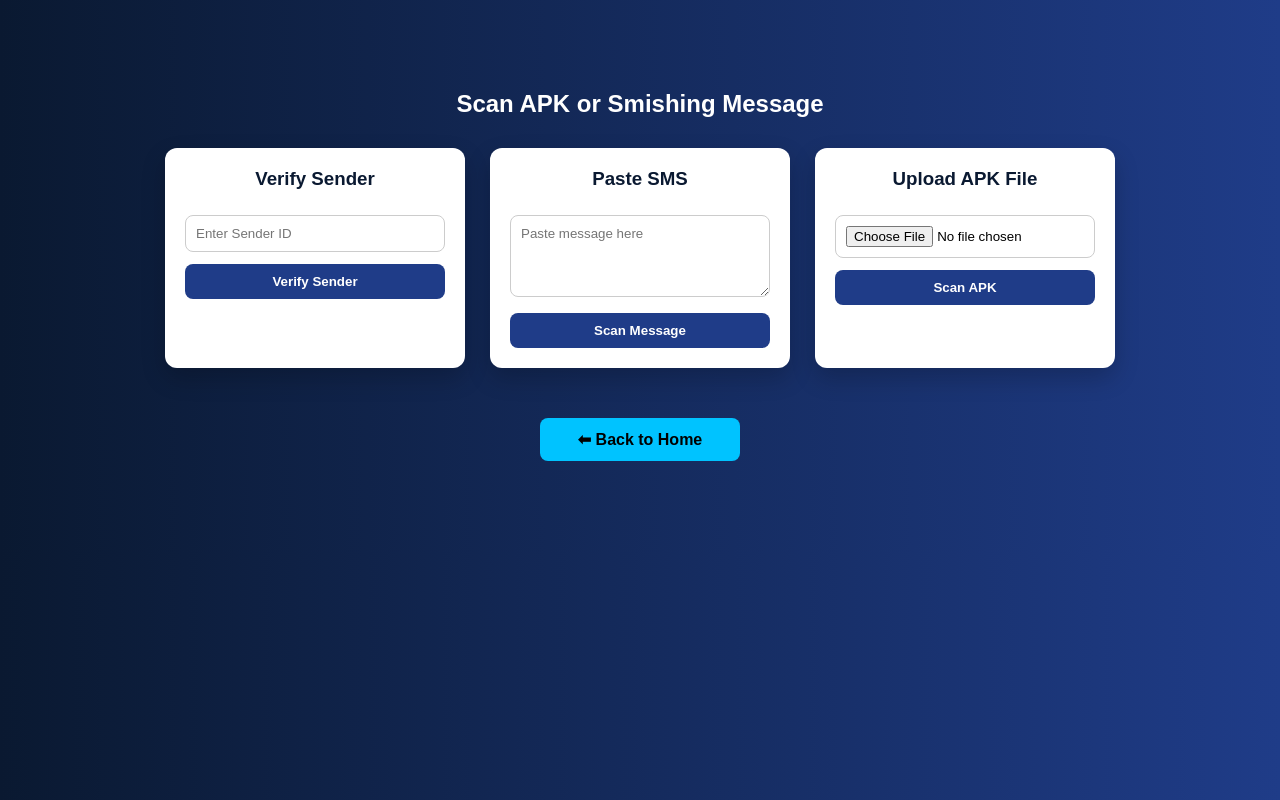
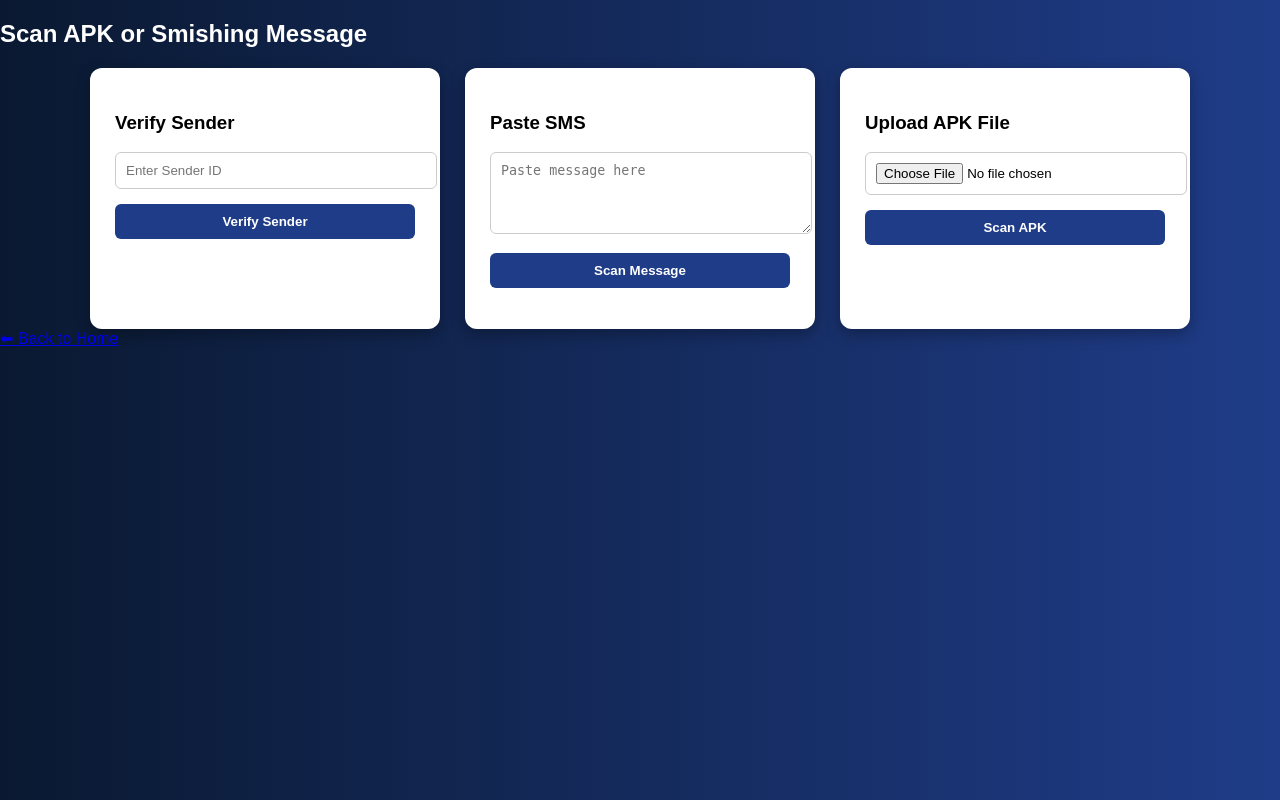
Before and after one commit to rudannimili-99/apkonic, a Flask app: page /scan in a window 1280 px wide. Run offline with Flask 3, Linux system fonts and the light colour scheme.

Commit message:
style.css

```diff
--- a/static/style.css
+++ b/static/style.css
@@ -1,459 +1,193 @@
-/* HERO SECTION (home page) */
+/* ===== GLOBAL ===== */
+body {
+    margin: 0;
+    font-family: Arial, sans-serif;
+    background: linear-gradient(to right, #0a1931, #1f3c88);
+    color: white;
+}
+
+/* ===== NAVBAR ===== */
+header {
+    position: fixed;
+    top: 0;
+    width: 100%;
+    background: rgba(0, 0, 0, 0.8);
+    display: flex;
+    justify-content: space-between;
+    align-items: center;
+    padding: 15px 30px;
+    z-index: 1000;
+}
+
+.logo {
+    font-size: 22px;
+    font-weight: bold;
+}
+
+nav a {
+    color: white;
+    margin-left: 20px;
+    text-decoration: none;
+    font-weight: bold;
+}
+
+nav a:hover {
+    color: #00c3ff;
+}
+
+/* ===== HERO (HOME PAGE) ===== */
 .hero {
     display: flex;
     flex-direction: column;
-    justify-content: center;
+    justify-content: flex-start;
     align-items: center;
-    height: 90vh;
+    padding-top: 140px;
+    height: 100vh;
     text-align: center;
-    color: white;
 }
 
 .hero h1 {
-    font-size: 40px;
+    font-size: 42px;
     margin-bottom: 10px;
 }
 
 .hero p {
     font-size: 18px;
     margin-bottom: 20px;
+    max-width: 600px;
 }
 
 /* BUTTON */
 .hero button {
+    padding: 12px 25px;
+    background: #00c3ff;
+    color: black;
+    border: none;
+    border-radius: 6px;
+    cursor: pointer;
+    font-weight: bold;
+}
+
+.hero button:hover {
+    background: #00a6d6;
+}
+
+/* ===== COMMON CONTAINER ===== */
+.container {
+    width: 90%;
+    max-width: 1100px;
+    margin: 120px auto;
+    text-align: center;
+}
+
+/* ===== CARDS (SCAN + FEATURES) ===== */
+.cards {
+    display: flex;
+    gap: 25px;
+    justify-content: center;
+    flex-wrap: wrap;
+}
+
+.card {
+    background: white;
+    color: black;
+    padding: 25px;
+    width: 300px;
+    border-radius: 12px;
+    box-shadow: 0 5px 15px rgba(0,0,0,0.3);
+    transition: 0.3s;
+}
+
+.card:hover {
+    transform: translateY(-5px);
+}
+
+/* INPUTS */
+.card input,
+.card textarea {
+    width: 100%;
+    padding: 10px;
+    margin-bottom: 15px;
+    border-radius: 6px;
+    border: 1px solid #ccc;
+}
+
+/* BUTTONS */
+.card button {
+    width: 100%;
+    padding: 10px;
+    background: #1f3c88;
+    color: white;
+    border: none;
+    border-radius: 6px;
+    font-weight: bold;
+    cursor: pointer;
+}
+
+.card button:hover {
+    background: #0a1931;
+}
+
+/* ===== RESULT BOX ===== */
+.result {
+    margin-top: 15px;
+    padding: 15px;
+    border-radius: 10px;
+    font-weight: bold;
+}
+
+.safe {
+    background: #d4edda;
+    color: green;
+}
+
+.danger {
+    background: #f8d7da;
+    color: red;
+}
+
+/* ===== FEATURES PAGE ===== */
+.features {
+    margin-top: 120px;
+    text-align: center;
+}
+
+.features h2 {
+    margin-bottom: 20px;
+}
+
+/* ===== ABOUT PAGE ===== */
+.about {
+    margin-top: 120px;
+    max-width: 800px;
+    margin-left: auto;
+    margin-right: auto;
+    text-align: center;
+}
+
+/* ===== CONTACT PAGE ===== */
+.contact {
+    margin-top: 120px;
+    text-align: center;
+}
+
+.contact input,
+.contact textarea {
+    width: 60%;
+    padding: 10px;
+    margin: 10px 0;
+    border-radius: 6px;
+    border: none;
+}
+
+.contact button {
     padding: 10px 20px;
-    background: white;
-    color: #1f3c88;
+    background: #00c3ff;
     border: none;
     border-radius: 6px;
     cursor: pointer;
 }
 
-.hero button:hover {
-    background: #ddd;
+.contact button:hover {
+    background: #009ac2;
 }
-body{
-            margin:0;
-            font-family: Arial, sans-serif;
-            background: linear-gradient(to right,#0a1931,#1f3c88);
-            color:white;
-            padding:50px 20px;
-        }
-
-        h1{
-            text-align:center;
-            margin-bottom:40px;
-        }
-
-        .container{
-            max-width:1000px;
-            margin:auto;
-            display:flex;
-            flex-direction:column;
-            gap:30px;
-        }
-
-        .card{
-            background:white;
-            color:black;
-            padding:30px;
-            border-radius:15px;
-            box-shadow:0 8px 20px rgba(0,0,0,0.3);
-        }
-
-        .card h2{
-            color:#1f3c88;
-            margin-bottom:15px;
-        }
-
-        .card p{
-            line-height:1.6;
-            font-size:15px;
-        }
-
-        .back-btn{
-            display:block;
-            width:200px;
-            text-align:center;
-            margin:50px auto 0;
-            padding:12px;
-            background:#00c3ff;
-            color:black;
-            border-radius:8px;
-            text-decoration:none;
-            font-weight:bold;
-        }
-
-        .back-btn:hover{
-            background:#00aaff;
-        }
-        body{
-            font-family: Arial;
-            background: linear-gradient(to right,#0a1931,#1f3c88);
-            color:white;
-            text-align:center;
-            padding:50px;
-        }
-
-        .form-box{
-            background:white;
-            color:black;
-            max-width:500px;
-            margin:auto;
-            padding:30px;
-            border-radius:10px;
-        }
-
-        input, textarea{
-            width:100%;
-            padding:10px;
-            margin:10px 0;
-        }
-
-        button{
-            padding:10px 20px;
-            background:#1f3c88;
-            color:white;
-            border:none;
-        }
-        *{
-  margin:0;
-  padding:0;
-  box-sizing:border-box;
-  font-family: Arial, sans-serif;
-}
-
-body{
-  background:#f4f7fb;
-}
-
-/* Navbar */
-header {
-    position: fixed;   /* 🔥 navbar ko top pe fix karega */
-    top: 0;
-    left: 0;
-    width: 100%;
-    background: rgba(0, 0, 0, 0.8);
-    color: white;
-    display: flex;
-    justify-content: space-between;
-    align-items: center;
-    padding: 15px 30px;
-    z-index: 1000;
-}
-.logo{
-  font-size:22px;
-  font-weight:bold;
-}
-
-nav a{
-  color:white;
-  text-decoration:none;
-  margin-left:20px;
-  font-size:16px;
-}
-
-nav a:hover{
-  color:#00c3ff;
-}
-
-/* Hero Section */
-.hero{
-  height:80vh;
-  background:linear-gradient(to right,#0a1931,#1f3c88);
-  color:white;
-  text-align:center;
-  padding-top:150px;
-}
-
-.hero h1{
-  font-size:40px;
-  margin-bottom:20px;
-}
-
-.hero p{
-  font-size:18px;
-  margin-bottom:30px;
-}
-
-.hero button{
-  padding:12px 25px;
-  border:none;
-  background:#00c3ff;
-  color:black;
-  font-size:16px;
-  border-radius:5px;
-  cursor:pointer;
-}
-
-.hero button:hover{
-  background:#00aaff;
-}
-
-/* Scan Section */
-.scan{
-  padding:60px 50px;
-  text-align:center;
-}
-
-.scan h2{
-  margin-bottom:40px;
-}
-
-.scan-box{
-  display:flex;
-  justify-content:center;
-  gap:30px;
-  flex-wrap: wrap;
-}
-
-.card{
-  background:white;
-  padding:25px;
-  width:300px;
-  border-radius:10px;
-  box-shadow:0 0 10px rgba(0,0,0,0.1);
-}
-
-.card h3{
-  margin-bottom:15px;
-}
-
-.card input,
-.card textarea{
-  width:100%;
-  padding:10px;
-  margin-bottom:15px;
-  border-radius:5px;
-  border:1px solid #ccc;
-}
-
-.card button{
-  padding:10px 20px;
-  background:#1f3c88;
-  color:white;
-  border:none;
-  border-radius:5px;
-  cursor:pointer;
-}
-
-.card button:hover{
-  background:#0a1931;
-}
-
-/* Features */
-.features{
-  background:#e3f2fd;
-  padding:60px 50px;
-  text-align:center;
-}
-
-.feature-box{
-  display:flex;
-  justify-content:center;
-  gap:20px;
-}
-
-.feature{
-  background:white;
-  padding:20px;
-  border-radius:10px;
-  width:200px;
-  box-shadow:0 0 10px rgba(0,0,0,0.1);
-  font-size:16px;
-}
-
-/* About */
-.about{
-  padding:60px 50px;
-  text-align:center;
-}
-
-.about p{
-  max-width:700px;
-  margin:auto;
-  line-height:1.6;
-}
-
-/* Footer */
-footer{
-  background:#0a1931;
-  color:white;
-  text-align:center;
-  padding:15px;
-  margin-top:20px;
-}
-
-/* Responsive */
-@media(max-width:768px){
-  .scan-box,
-  .feature-box{
-    flex-direction:column;
-    align-items:center;
-  }
-
-  .hero{
-    padding-top:100px;
-  }
-
-  }
-  body{
-    margin:0;
-    font-family: 'Segoe UI', sans-serif;
-    background: linear-gradient(to right, #0a1931, #1f3c88);
-}
-
-.scan-container{
-    width:90%;
-    max-width:1100px;
-    margin:40px auto;
-    text-align:center;
-}
-
-.scan-container h2{
-    color:white;
-    margin-bottom:30px;
-}
-
-.cards {
-    display: flex;
-    gap: 25px;
-    justify-content: center;
-    align-items: stretch;
-    flex-wrap: wrap;
-}
-
-.card {
-    width: 280px;
-}
-
-.card{
-    background: white;
-    color: black;
-    padding:20px;
-    width:300px;
-    border-radius:12px;
-    box-shadow:0 10px 25px rgba(0,0,0,0.2);
-    transition:0.3s;
-}
-
-.card:hover{
-    transform:translateY(-5px);
-}
-
-.card h3{
-    margin-bottom:15px;
-    color:#0a1931;
-}
-
-.card input,
-.card textarea{
-    width:100%;
-    padding:10px;
-    margin-bottom:12px;
-    border-radius:8px;
-    border:1px solid #ccc;
-    outline:none;
-}
-
-.card button{
-    width:100%;
-    padding:10px;
-    border:none;
-    border-radius:8px;
-    background:#1f3c88;
-    color:white;
-    font-weight:bold;
-    cursor:pointer;
-}
-
-.card button:hover{
-    background:#0a1931;
-}
-
-/* RESULT BOX */
-.result-box{
-    margin-top:15px;
-    padding:15px;
-    border-radius:10px;
-    text-align:left;
-    font-size:14px;
-}
-
-/* SAFE */
-.safe{
-    border:2px solid green;
-    color:green;
-}
-
-/* SUSPICIOUS */
-.suspicious{
-    border:2px solid orange;
-    color:orange;
-}
-
-/* DANGEROUS */
-.danger{
-    border:2px solid red;
-    color:red;
-}
-body{
-            margin:0;
-            font-family: Arial, sans-serif;
-            background: linear-gradient(to right,#0a1931,#1f3c88);
-            color:white;
-            padding:50px 20px;
-        }
-
-        h1{
-            text-align:center;
-            margin-bottom:50px;
-        }
-
-        .feature-container{
-            max-width:1100px;
-            margin:auto;
-            display:flex;
-            flex-direction:column;
-            gap:30px;
-        }
-
-        .feature-card{
-            background:white;
-            color:black;
-            padding:30px;
-            border-radius:15px;
-            box-shadow:0 8px 20px rgba(0,0,0,0.3);
-            transition:0.3s;
-        }
-
-        .feature-card:hover{
-            transform:translateY(-5px);
-        }
-
-        .feature-card h2{
-            margin-bottom:15px;
-            color:#1f3c88;
-        }
-
-        .feature-card p{
-            line-height:1.6;
-            font-size:15px;
-        }
-
-        .back-btn{
-            display:block;
-            width:200px;
-            text-align:center;
-            margin:50px auto 0;
-            padding:12px;
-            background:#00c3ff;
-            color:black;
-            border-radius:8px;
-            text-decoration:none;
-            font-weight:bold;
-        }
-
-        .back-btn:hover{
-            background:#00aaff;
-        }
```
